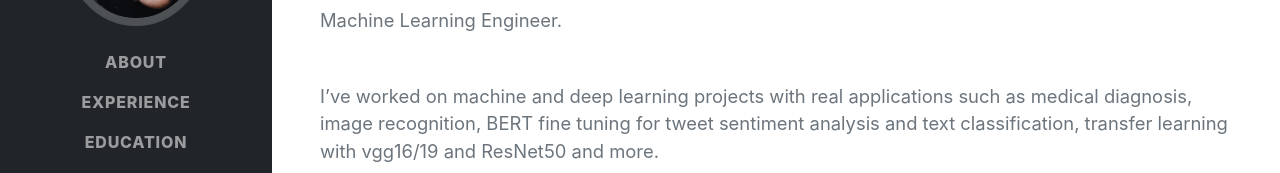
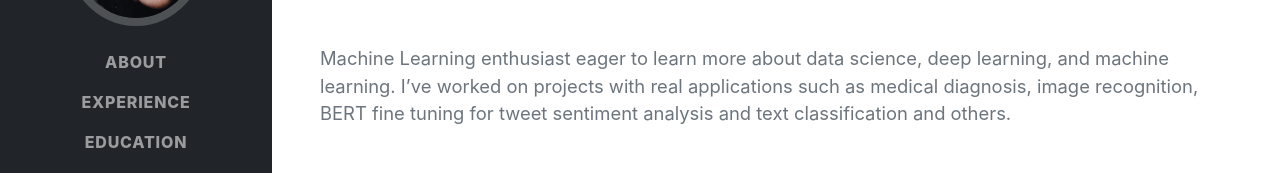
Before and after one commit to jafetsierra/Portfolio.github.io, a plain HTML site: page index.html in a window 1280 px wide. Shown: the part 330-503 px from the top of the page. Drawn offline with nearby package versions, Linux system fonts and the light colour scheme; no server answers; a web font is replaced by a local one.

Commit message:
Add files via upload

```diff
--- a/index.html
+++ b/index.html
@@ -50,10 +50,10 @@
                         AC 80 # 103 a 24 · Bogotá, Colombia · (57) 319-721-9316 ·
                         <a href="mailto:name@email.com">jafet.sierra.l@gmail.com</a>
                     </div>
-                    <p class="lead mb-5">Machine Learning Engineer.</p>
-                    <p class="lead mb-5">I’ve worked on machine and deep learning projects with real applications such as medical diagnosis, image recognition,
-                        BERT fine tuning for tweet sentiment analysis and text classification, transfer learning with vgg16/19 and ResNet50 and more.
-                    </p>
+                    <p class="lead mb-5">Machine Learning enthusiast eager to learn more about data science, deep learning, and machine learning.
+                        I’ve worked on projects with real applications such as medical diagnosis, image recognition,
+                        BERT fine tuning for tweet sentiment analysis and text classification and others.
+                        </p>
                     <p class="lead mb-4">I've also worked with Django for web application development and docker and Heroku for web deployment.
                         All under Jira software and Agile workflow</p>
                     <div class="social-icons">
```
